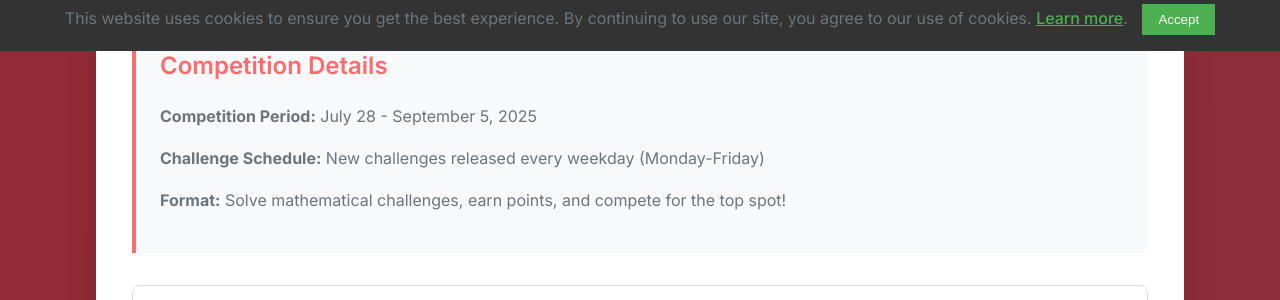
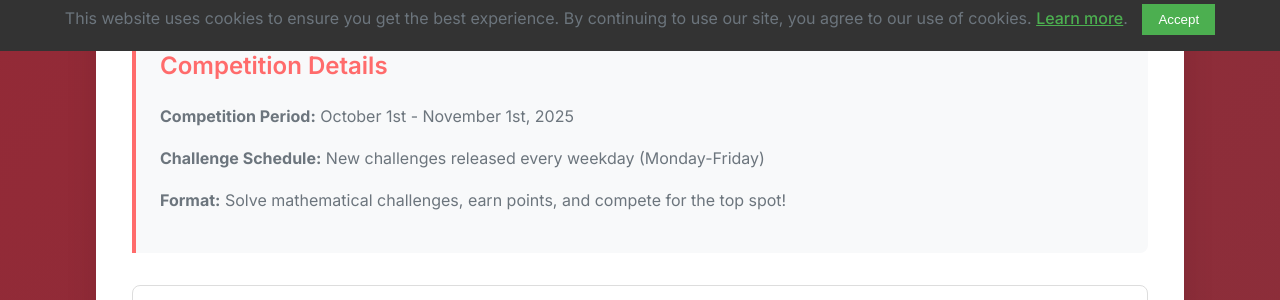
Before and after one commit to yousuf-shahzad/maths-soc-source, a Flask app: page /autumn_about in a window 1280 px wide. Shown: the part 749-1049 px from the top of the page. Run offline with Flask 2, Linux system fonts and the light colour scheme; some libraries are stand-ins or nearby versions.

Commit message:
update dates

```diff
--- a/app/templates/main/summer_about.html
+++ b/app/templates/main/summer_about.html
@@ -23,7 +23,7 @@
 
     <div class="competition-info">
         <h3 style="color: #ff6b6b;">Competition Details</h3>
-        <p><strong>Competition Period:</strong> July 28 - September 5, 2025</p>
+        <p><strong>Competition Period:</strong> October 1st - November 1st, 2025</p>
         <p><strong>Challenge Schedule:</strong> New challenges released every weekday (Monday-Friday)</p>
         <p><strong>Format:</strong> Solve mathematical challenges, earn points, and compete for the top spot!</p>
     </div>
```
